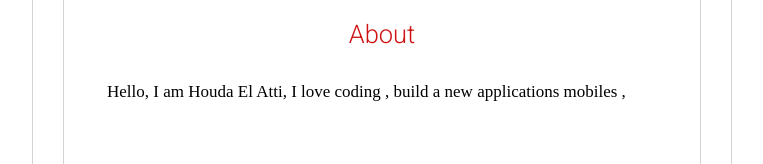
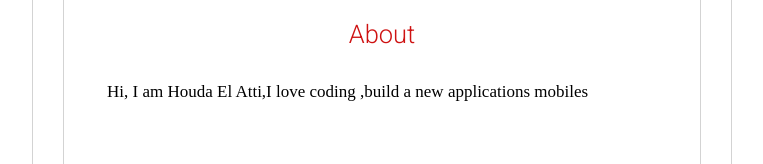
Before and after one commit to RocketForAll/Portfolio-, a plain HTML site: page index.html in a window 1280 px wide. Shown: the part 394-558 px from the top of the page, without its empty margins (258-1021 px from the left). Drawn offline with Linux system fonts and the light colour scheme.

Commit message:
Update index.html

```diff
--- a/index.html
+++ b/index.html
@@ -17,7 +17,7 @@
 
 <div class="card-white">
 	<h2>About</h2>
-	<p>Hello, I am Houda El Atti, I love coding , build  a new applications mobiles ,</p>
+	<p>Hi, I am Houda El Atti,I love coding ,build  a new applications mobiles</p>
 		<p>and make a new websites </p>
 	</div>
 
```
